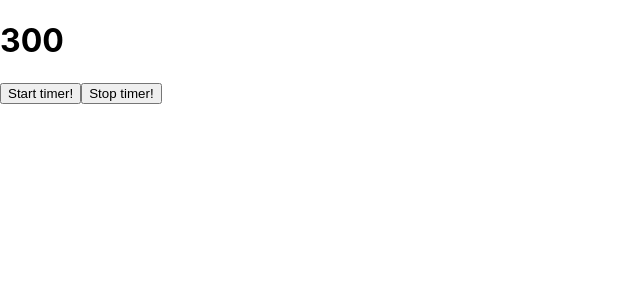
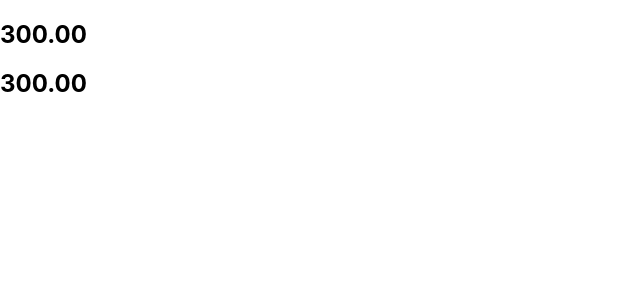
Before and after one commit to the-witch-king/chess-clock, a React (Create React App) app: page / in a window 1280 px wide. Shown: the top 300 px of the page, without its empty margins (0-640 px from the left). Built offline with nearby package versions, Linux system fonts and the light colour scheme.

Commit message:
Basic working version

```diff
--- a/src/App.tsx
+++ b/src/App.tsx
@@ -1,27 +1,48 @@
 import { useState } from 'react'
 import './App.css'
-import { Timer } from './classes/timer'
+import { TimerDisplay } from './components'
+import {
+    FIRST_TIMER,
+    SECOND_TIMER,
+    initializeTimer,
+    Timer,
+    TimerState,
+    toggleTimers,
+    IntervalState,
+} from './timer'
 
 function App() {
-    const [state, setState] = useState<{ timer: Timer }>({
-        timer: new Timer(),
+    const [state, setState] = useState<TimerState>([
+        initializeTimer(300, FIRST_TIMER),
+        initializeTimer(300, SECOND_TIMER),
+    ])
+
+    const [intervalReference, setIntervalReference] = useState<IntervalState>({
+        runningTimerId: SECOND_TIMER,
+        intervalReference: null,
     })
 
-    const startTimer = () => {
-        state.timer.start(setState)
-        setState({ timer: state.timer })
-    }
-
-    const stopTimer = () => {
-        state.timer.stop()
-        setState({ timer: state.timer })
+    const onToggle = (): void => {
+        toggleTimers(state, setState, intervalReference, setIntervalReference)
     }
 
     return (
         <>
-            <h1>{state.timer.timeRemaining.toFixed(0)}</h1>
-            <button onClick={startTimer}>Start timer!</button>
-            <button onClick={stopTimer}>Stop timer!</button>
+            <TimerDisplay
+                timeToDisplay={
+                    state.find((t: Timer) => t.id === FIRST_TIMER)
+                        ?.timeRemaining
+                }
+                onClick={() => onToggle()}
+            />
+
+            <TimerDisplay
+                timeToDisplay={
+                    state.find((t: Timer) => t.id === SECOND_TIMER)
+                        ?.timeRemaining
+                }
+                onClick={() => onToggle()}
+            />
         </>
     )
 }
--- a/src/classes/timer.ts
+++ /dev/null
@@ -1,24 +0,0 @@
-import { Dispatch, SetStateAction } from 'react'
-
-export class Timer {
-    initialAmount = 300
-    timeRemaining: number = 300
-    runnerId: number = 0
-    startedAt: Date = new Date()
-
-    start(setState: Dispatch<SetStateAction<{ timer: Timer }>>) {
-        this.startedAt = new Date()
-        const timeAtStart = this.timeRemaining
-
-        this.runnerId = (setInterval(() => {
-            const delta =
-                Math.floor(Date.now() - this.startedAt.getTime()) / 1000
-            this.timeRemaining = timeAtStart - delta
-            setState({ timer: this })
-        }, 100) as unknown) as number
-    }
-
-    stop() {
-        clearInterval(this.runnerId)
-    }
-}
--- /dev/null
+++ b/src/components/index.ts
@@ -0,0 +1 @@
+export * from './timer-display'
--- /dev/null
+++ b/src/components/timer-display.tsx
@@ -0,0 +1,15 @@
+const DECIMAL_PLACES = 2
+
+export type TimerDisplayProps = {
+    timeToDisplay: number | undefined
+    onClick: () => void
+}
+
+export const TimerDisplay = ({
+    timeToDisplay,
+    onClick,
+}: TimerDisplayProps): JSX.Element => (
+    <h2 onClick={onClick}>
+        {timeToDisplay ? timeToDisplay.toFixed(DECIMAL_PLACES) : ' - '}
+    </h2>
+)
--- /dev/null
+++ b/src/timer.ts
@@ -0,0 +1,72 @@
+import { Dispatch, SetStateAction } from 'react'
+
+const TICK_INTERVAL = 25
+
+export const FIRST_TIMER = Symbol('firstTimer')
+export const SECOND_TIMER = Symbol('secondTimer')
+
+/** Types */
+export type Timer = {
+    timeRemaining: number
+    id: Symbol
+    lastTick: Date
+}
+export type TimerState = [Timer, Timer]
+
+/** Functions */
+export const initializeTimer = (allotedTime: number, id: Symbol): Timer => ({
+    lastTick: new Date(),
+    timeRemaining: allotedTime,
+    id,
+})
+
+export type IntervalState = {
+    intervalReference: ReturnType<typeof setInterval> | null
+    runningTimerId: Symbol
+}
+
+const isTimerRunning = (timer: Timer, id: Symbol): boolean => timer.id === id
+
+export const toggleTimers = (
+    [firstTimer, secondTimer]: TimerState,
+    setState: Dispatch<SetStateAction<TimerState>>,
+    { runningTimerId, intervalReference }: IntervalState,
+    setIntervalReference: Dispatch<SetStateAction<IntervalState>>
+): void => {
+    let timerToStart: Timer
+    let timerToStop: Timer
+
+    if (isTimerRunning(firstTimer, runningTimerId)) {
+        timerToStart = { ...secondTimer, lastTick: new Date() }
+        timerToStop = firstTimer
+    } else {
+        timerToStart = { ...firstTimer, lastTick: new Date() }
+        timerToStop = secondTimer
+    }
+
+    if (!!intervalReference) clearInterval(intervalReference)
+
+    const newIntervalReference = setInterval(() => {
+        const now = new Date()
+        const delta =
+            Math.floor(now.getTime() - timerToStart.lastTick.getTime()) / 1000
+
+        setState(() => [
+            {
+                timeRemaining: timerToStart.timeRemaining - delta,
+                lastTick: now,
+                id: timerToStart.id,
+            },
+            {
+                timeRemaining: timerToStop.timeRemaining,
+                lastTick: new Date(),
+                id: timerToStop.id,
+            },
+        ])
+    }, TICK_INTERVAL)
+
+    setIntervalReference({
+        intervalReference: newIntervalReference,
+        runningTimerId: timerToStart.id,
+    })
+}
--- a/tsconfig.json
+++ b/tsconfig.json
@@ -11,6 +11,7 @@
     "esModuleInterop": true,
     "allowSyntheticDefaultImports": true,
     "strict": true,
+    "strictNullChecks": true,
     "forceConsistentCasingInFileNames": true,
     "noFallthroughCasesInSwitch": true,
     "module": "esnext",
```
